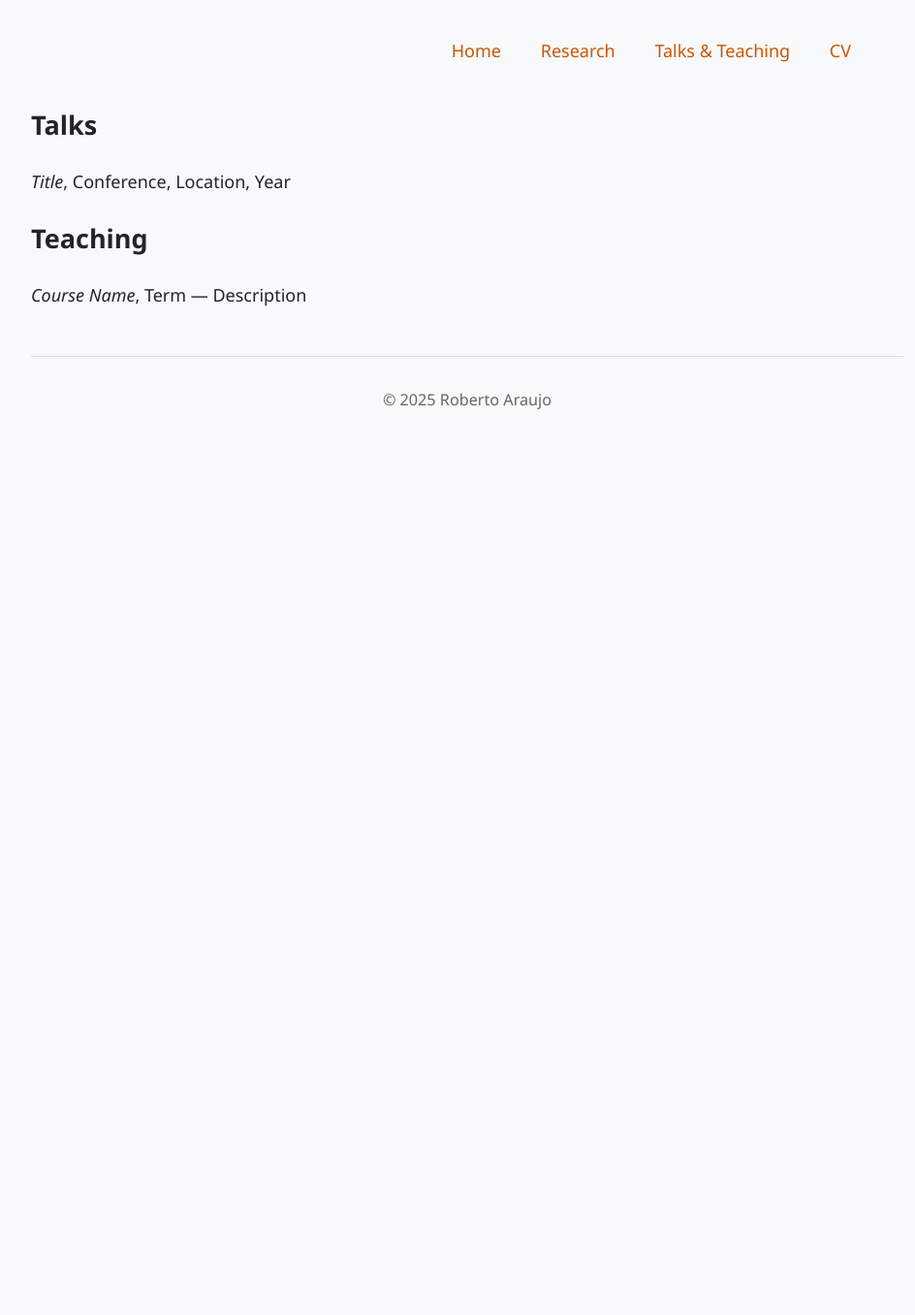
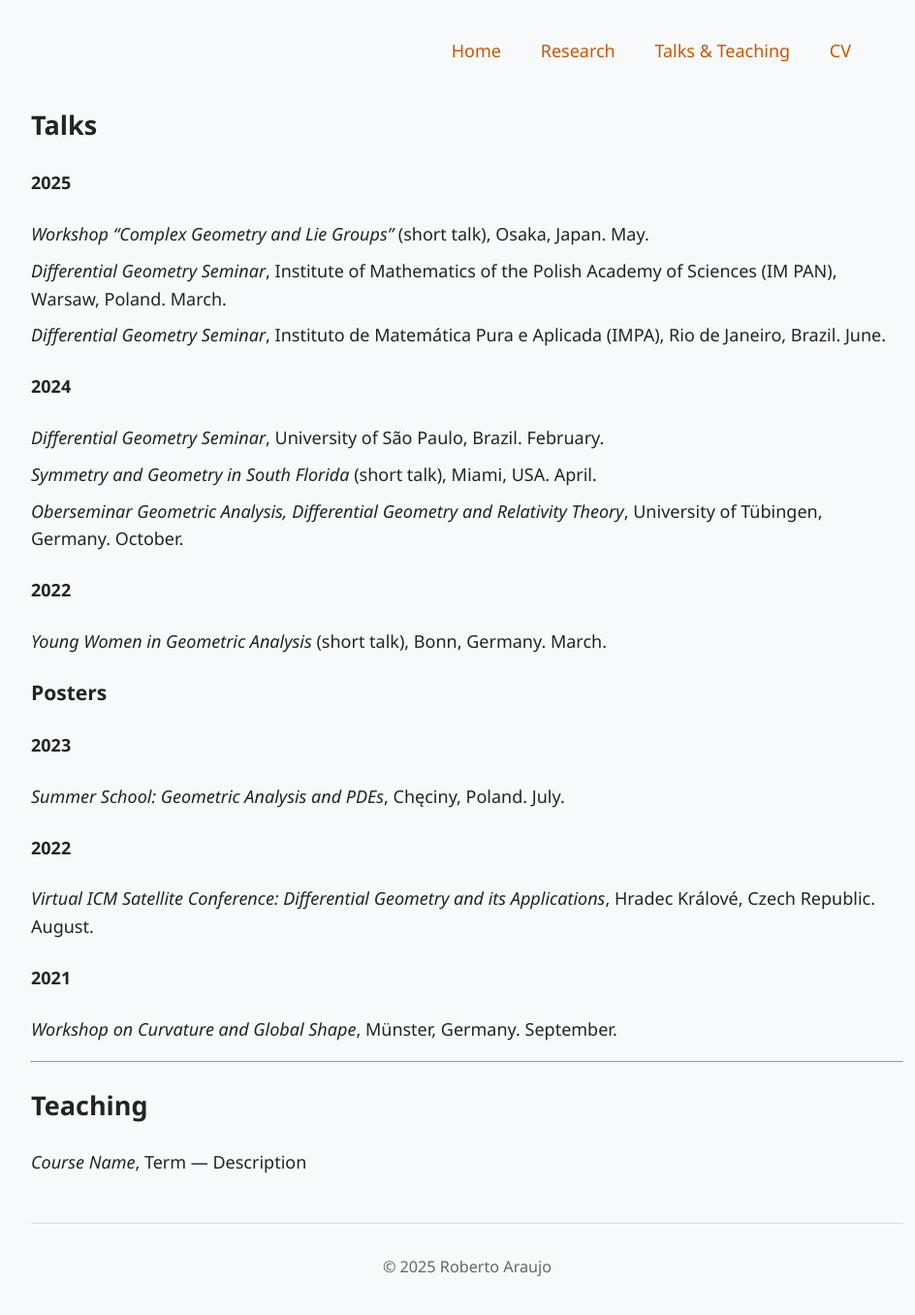
Before and after one commit to r-saraujo/r-saraujo.github.io, a Jekyll site: the page built from talks.md, in a window 1280 px wide. Shown: the whole page at 97% size, without its empty margins (158-1102 px from the left). Built offline with Jekyll 4.4.1, drawn with Linux system fonts in a browser that asks for light colours; before the commit the page ends 900 px from its top, so only the background shows below that.

Commit message:
Update talks.md

```diff
--- a/talks.md
+++ b/talks.md
@@ -6,7 +6,31 @@ permalink: /talks.html
 
 ## Talks
 
-- *Title*, Conference, Location, Year
+#### 2025
+- *Workshop “Complex Geometry and Lie Groups”* (short talk), Osaka, Japan. May.
+- *Differential Geometry Seminar*, Institute of Mathematics of the Polish Academy of Sciences (IM PAN), Warsaw, Poland. March.
+- *Differential Geometry Seminar*, Instituto de Matemática Pura e Aplicada (IMPA), Rio de Janeiro, Brazil. June.
+
+#### 2024
+- *Differential Geometry Seminar*, University of São Paulo, Brazil. February.
+- *Symmetry and Geometry in South Florida* (short talk), Miami, USA. April.
+- *Oberseminar Geometric Analysis, Differential Geometry and Relativity Theory*, University of Tübingen, Germany. October.
+
+#### 2022
+- *Young Women in Geometric Analysis* (short talk), Bonn, Germany. March.
+
+### Posters
+
+#### 2023
+- *Summer School: Geometric Analysis and PDEs*, Chęciny, Poland. July.
+
+#### 2022
+- *Virtual ICM Satellite Conference: Differential Geometry and its Applications*, Hradec Králové, Czech Republic. August.
+
+#### 2021
+- *Workshop on Curvature and Global Shape*, Münster, Germany. September.
+
+---
 
 ## Teaching
 
```
